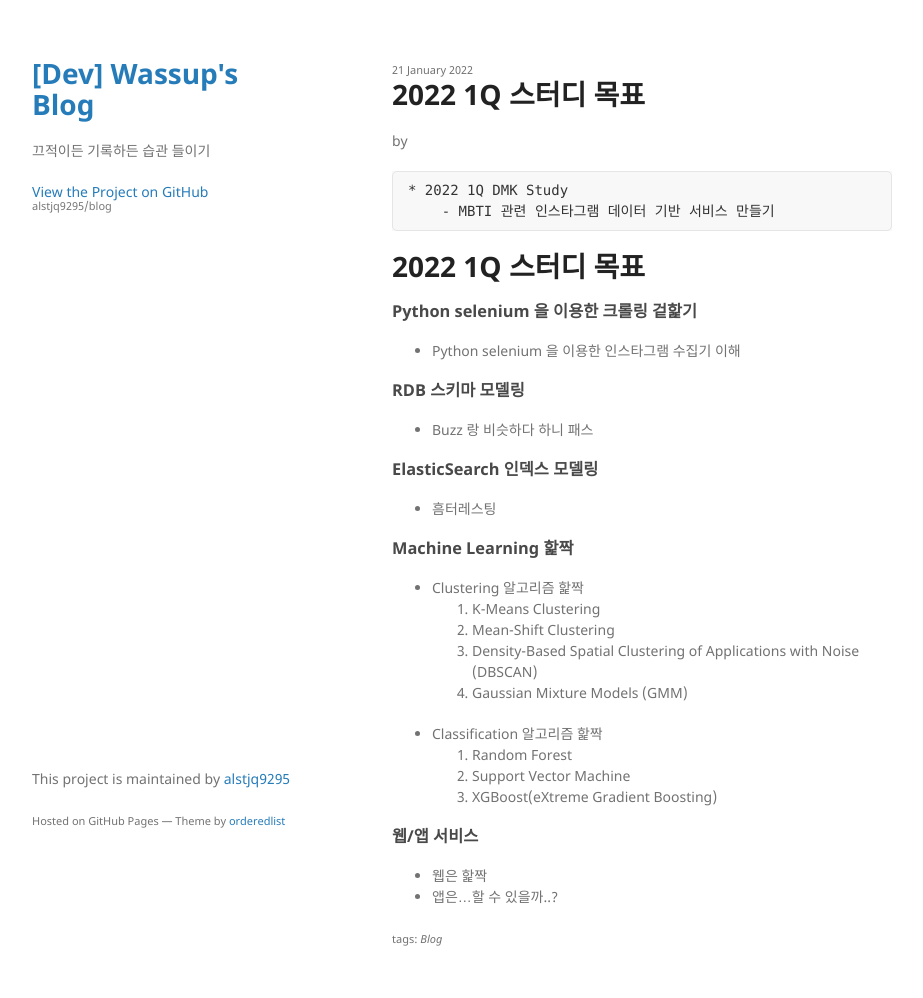
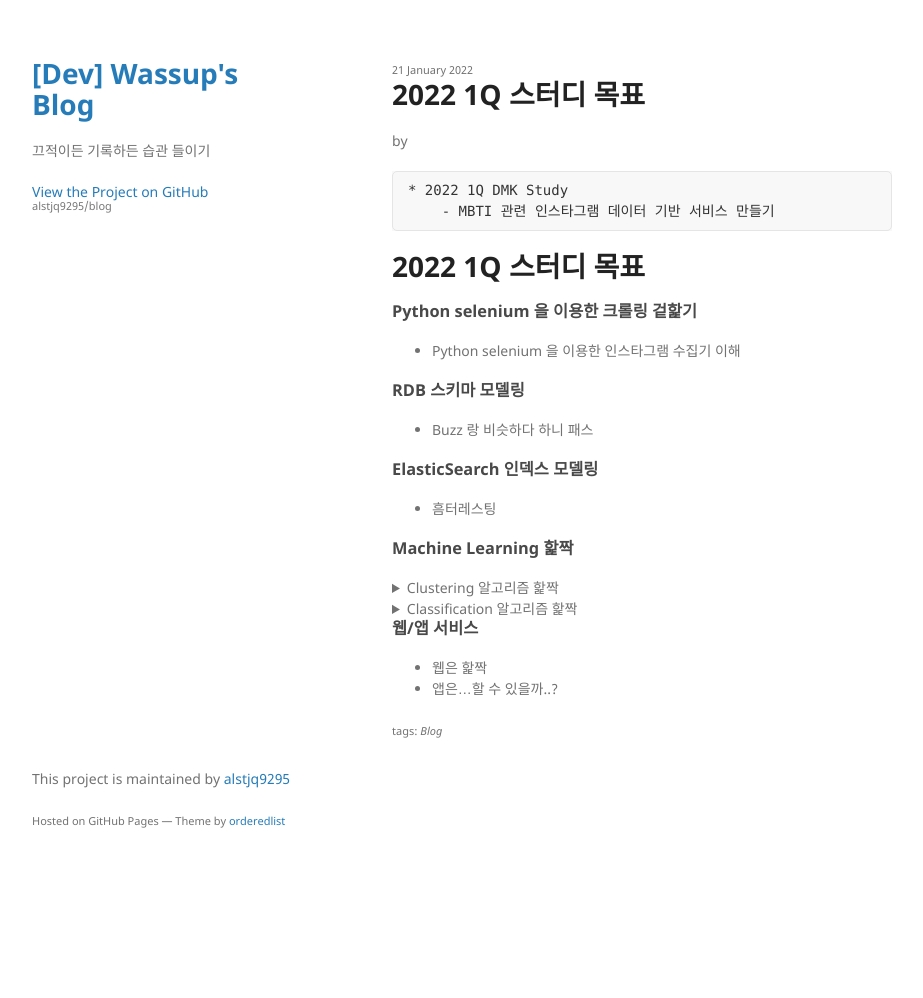
Before and after one commit to alstjq9295/blog, a Jekyll site: the page built from _posts/2022-01-21-1st.md, in a window 1280 px wide. Shown: the whole page, without its empty margins (178-1101 px from the left). Built offline with Jekyll 4.4.1, drawn with Linux system fonts in a browser that asks for light colours; our own code applies the rules of GitHub Pages for plain Markdown files; after the commit the page ends 900 px from its top, so only the background shows below that.

Commit message:
2022-01-21 please...

```diff
--- a/_posts/2022-01-21-1st.md
+++ b/_posts/2022-01-21-1st.md
@@ -25,15 +25,58 @@
 - 흠터레스팅
 
 ### Machine Learning 핥짝
-- Clustering 알고리즘 핥짝
-    1. K-Means Clustering
-    2. Mean-Shift Clustering
-    3. Density-Based Spatial Clustering of Applications with Noise (DBSCAN)
-    4. Gaussian Mixture Models (GMM)
-- Classification 알고리즘 핥짝
-    1. Random Forest
-    2. Support Vector Machine
-    3. XGBoost(eXtreme Gradient Boosting)
+<details>
+<summary>Clustering 알고리즘 핥짝</summary>
+
+    - K-Means Clustering
+        - 장점:
+            1.
+        - 단점:
+            1.
+
+    - Mean-Shift Clustering
+        - 장점:
+            1.
+        - 단점:
+            1.
+
+    - Density-Based Spatial Clustering of Applications with Noise (DBSCAN)
+        - 장점:
+            1.
+        - 단점:
+            1.
+
+    - Gaussian Mixture Models (GMM)
+        - 장점:
+            1.
+        - 단점:
+            1.
+
+<summary></summary>
+</details>
+<details>
+<summary>Classification 알고리즘 핥짝</summary>
+
+    - Random Forest
+        - 장점:
+            1.
+        - 단점:
+            1.
+
+    - Support Vector Machine
+        - 장점:
+            1.
+        - 단점:
+            1.
+
+    - XGBoost(eXtreme Gradient Boosting)
+        - 장점:
+            1.
+        - 단점:
+            1.
+
+<summary></summary>
+</details>
 
 ### 웹/앱 서비스
 - 웹은 핥짝
```
Also changed, not shown: default_index.md (renamed from index.md).
